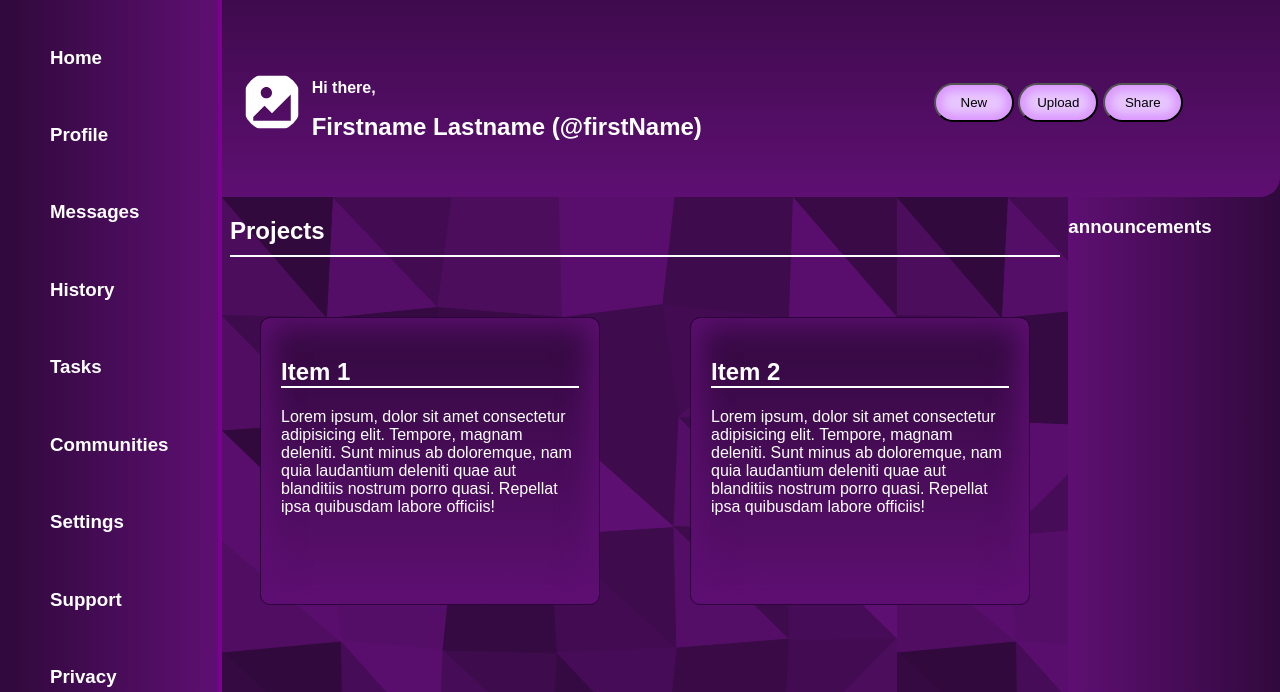
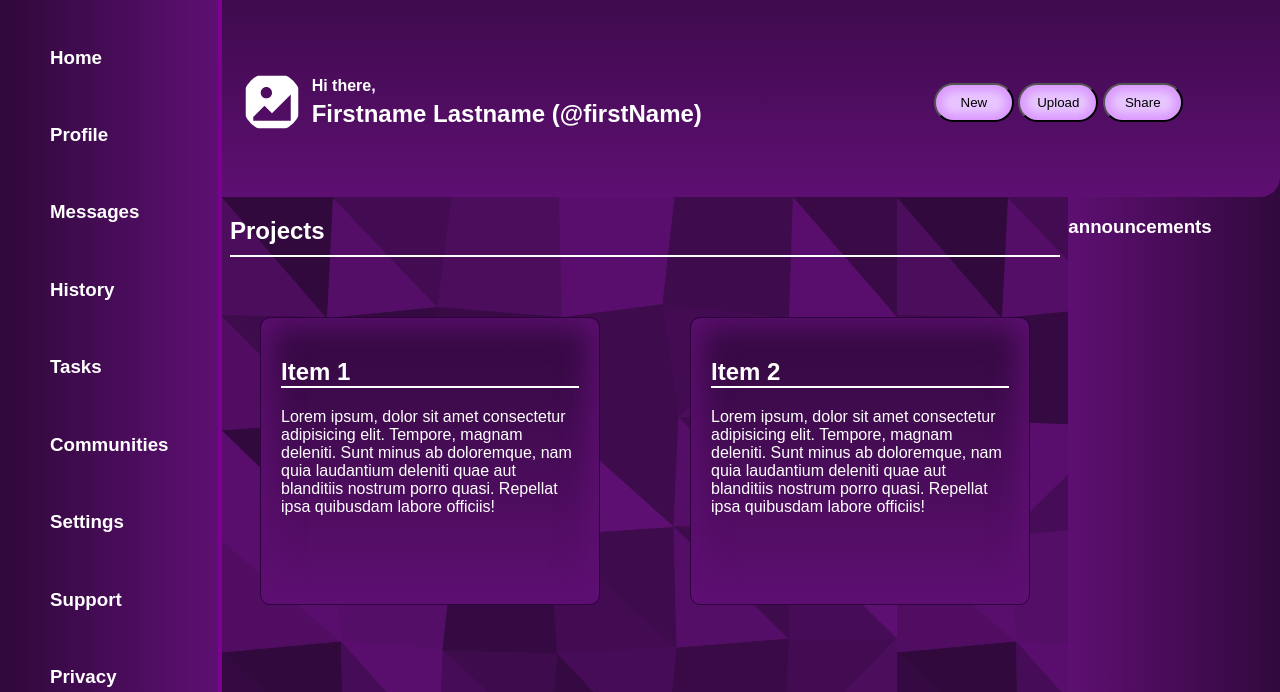
Before and after one commit to JRan1357/Odin-Dashboard, a plain HTML site: page index.html in a window 1280 px wide. Shown: the part 88-780 px from the top of the page. Drawn offline with Linux system fonts and the light colour scheme.

Commit message:
layout good, still got some things to do tho

```diff
--- a/style.css
+++ b/style.css
@@ -1,5 +1,6 @@
 :root > * {
     margin: 0;
+    padding: 0;
 
     --border-color: rgb(196, 0, 231);
     --background1: #31093d;
@@ -87,6 +88,14 @@ body{
     display: grid;
     grid-template-columns: auto 5fr;
     grid-template-rows: 1fr;
+    height: 100px;
+    align-items: center;
+
+}
+
+#userTitle{
+    margin: 0;
+    padding: 0;
 }
 
 #userImg{
@@ -98,6 +107,9 @@ body{
 
 #userWelcome{
     font-size: medium;
+    padding: 0;
+    margin:0;
+    padding-bottom: 5px;
 }
 
 
```
